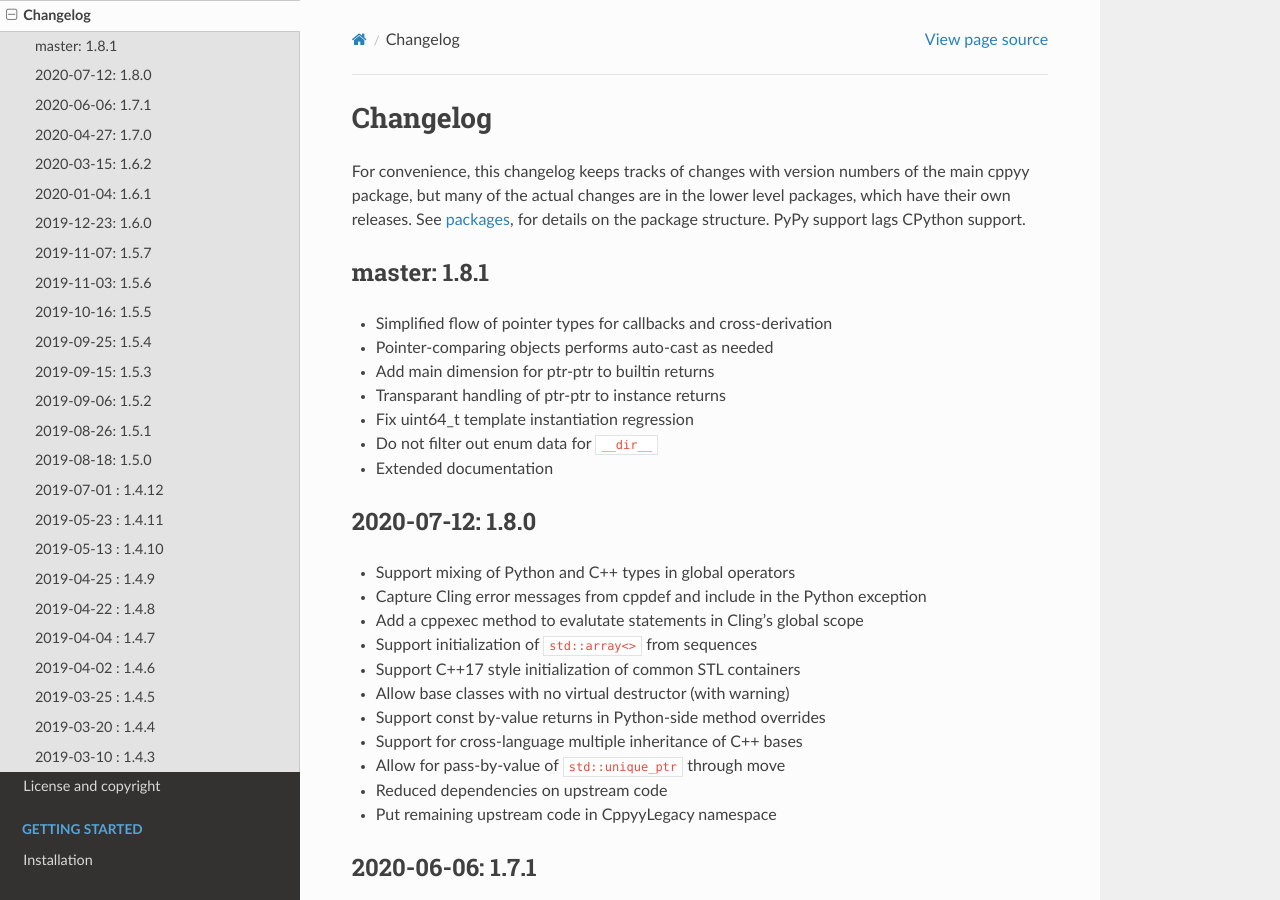
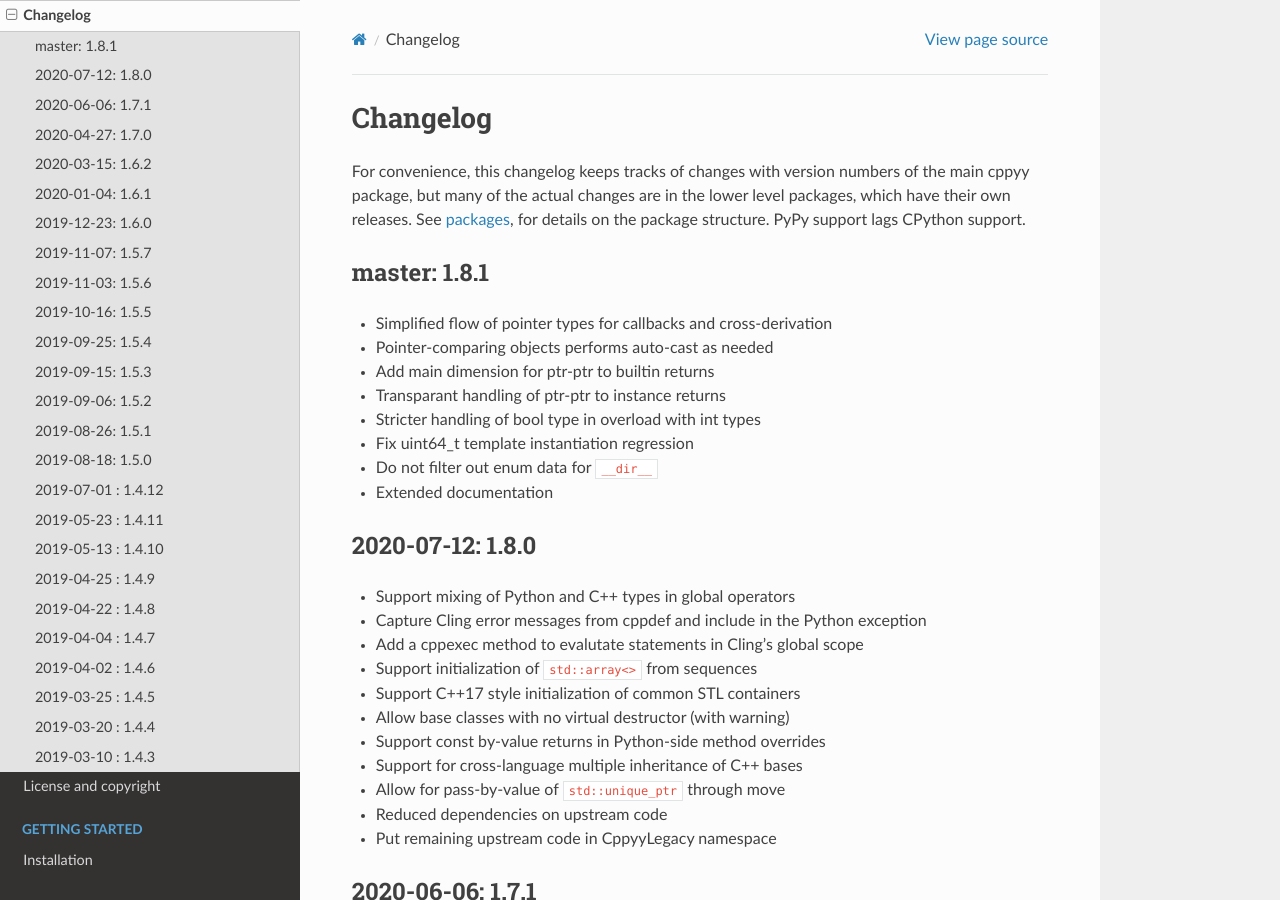
Before and after one commit to wlav/cppyy, a Sphinx documentation site: the page built from doc/source/changelog.rst, in a window 1280 px wide and 900 px high. Built offline with Sphinx 7.4.7 and the Read the Docs theme 2.0.0, drawn with Linux system fonts in a browser that asks for light colours.

Commit message:
test for stricter handling of bool type in overload with int types

```diff
--- a/doc/source/changelog.rst
+++ b/doc/source/changelog.rst
@@ -17,6 +17,7 @@
 * Pointer-comparing objects performs auto-cast as needed
 * Add main dimension for ptr-ptr to builtin returns
 * Transparant handling of ptr-ptr to instance returns
+* Stricter handling of bool type in overload with int types
 * Fix uint64_t template instantiation regression
 * Do not filter out enum data for ``__dir__``
 * Extended documentation
```
Also changed, not shown: 1 other file.
